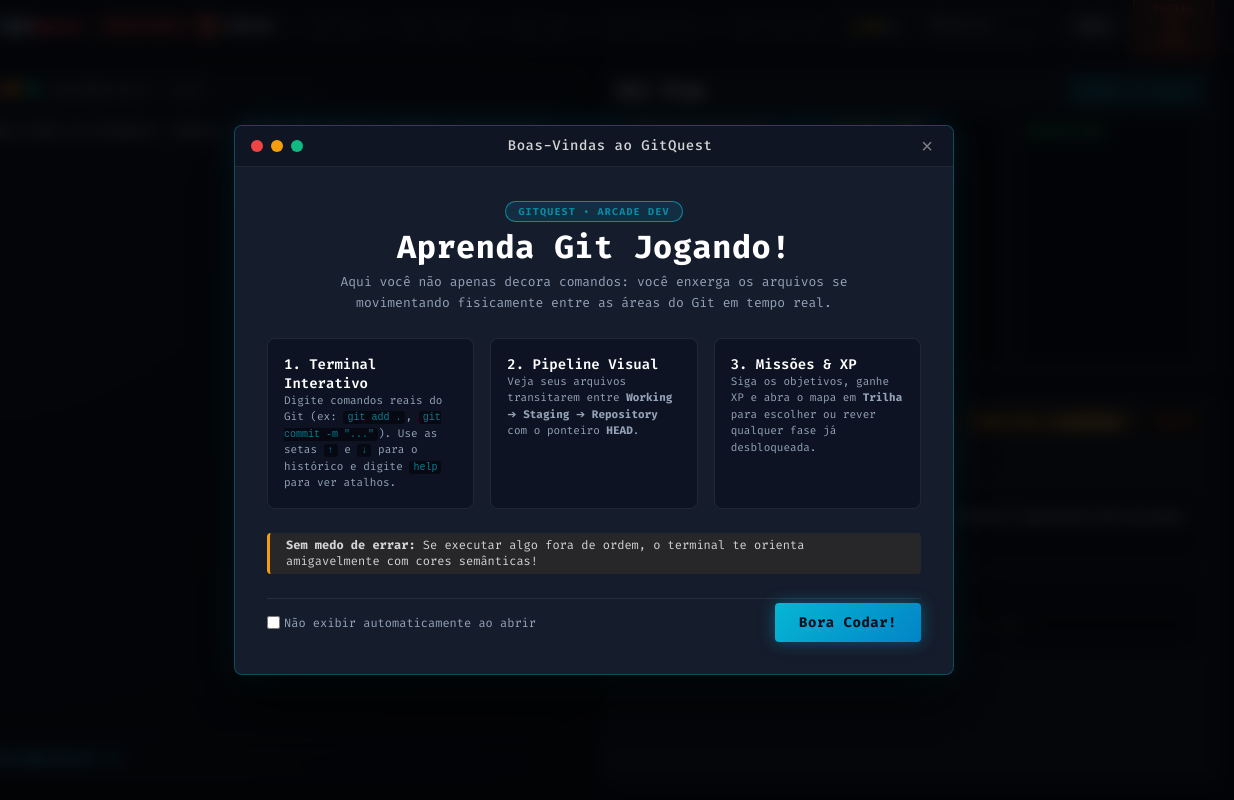
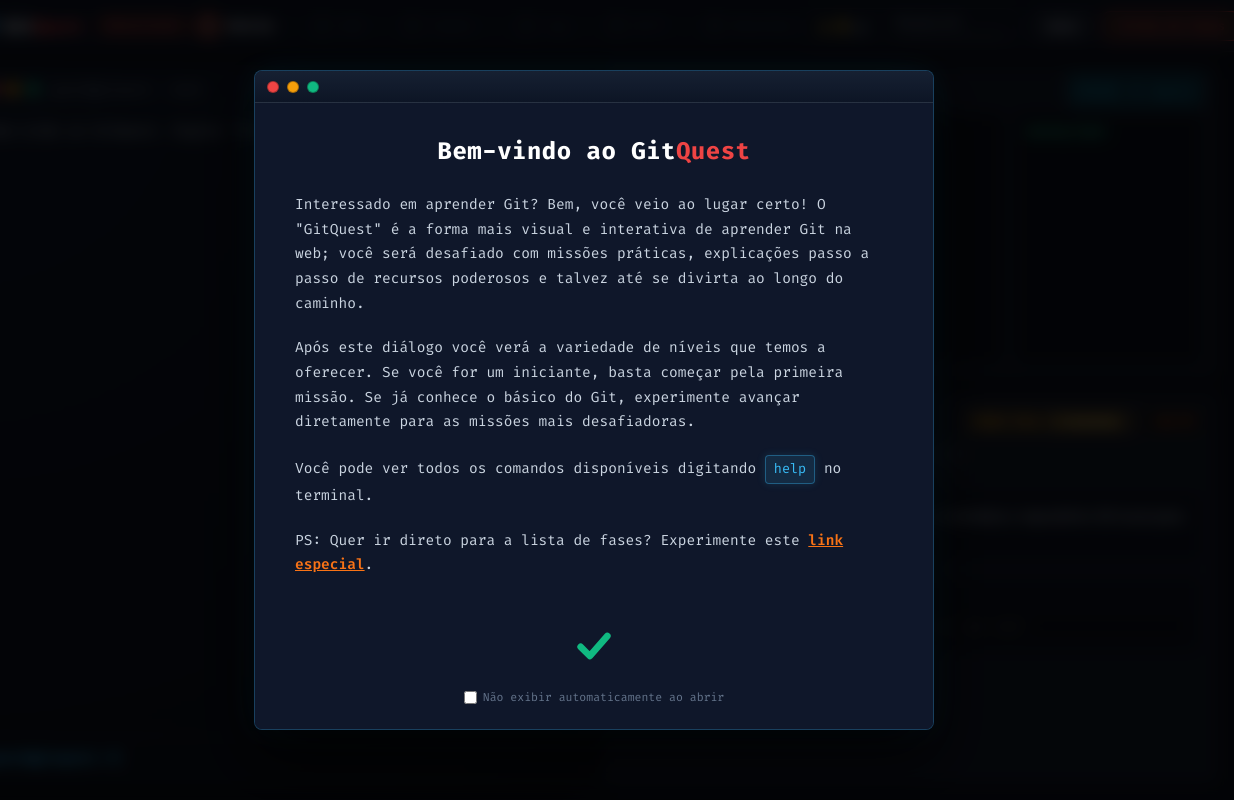
Before and after one commit to V1ni0menega/GitQuest, a plain HTML site: page index.html in a window 1280 px wide. Shown: the full height of the page, 46-1280 px from the left. Drawn offline with Linux system fonts and the light colour scheme.

Commit message:
style(ui): redesenha modal de boas-vindas e estabiliza layout da navbar

```diff
--- a/index.html
+++ b/index.html
@@ -53,9 +53,9 @@
             </button>
             <span class="step-connector"></span>
 
-            <button class="step-item locked" data-step-index="4" type="button" title="Fase 5: Múltiplos Arquivos" disabled>
+            <button class="step-item locked" data-step-index="4" type="button" title="Fase 5: Inspeção de Diferenças (git diff)" disabled>
                 <span class="step-circle">5</span>
-                <span class="step-label">Arquivos</span>
+                <span class="step-label">Diff</span>
             </button>
             <span class="step-connector"></span>
 
@@ -231,7 +231,7 @@
                         <button class="level-btn locked" data-mission-index="1" title="Fase 2: git status e git add ." disabled>2</button>
                         <button class="level-btn locked" data-mission-index="2" title="Fase 3: git commit -m ... " disabled>3</button>
                         <button class="level-btn locked" data-mission-index="3" title="Fase 4: git log" disabled>4</button>
-                        <button class="level-btn locked" data-mission-index="4" title="Fase 5: múltiplos arquivos" disabled>5</button>
+                        <button class="level-btn locked" data-mission-index="4" title="Fase 5: git diff e novos arquivos" disabled>5</button>
                         <button class="level-btn locked" data-mission-index="5" title="Fase 6: git branch e checkout" disabled>6</button>
                     </div>
                 </section>
@@ -252,7 +252,7 @@
         </div>
     </div>
 
-    <!-- Modal: Boas-Vindas ao GitQuest (Onboarding) -->
+    <!-- Modal: Boas-Vindas ao GitQuest (Onboarding - Estilo Clássico Learn Git Branching) -->
     <div id="welcome-modal" class="modal-overlay hidden" role="dialog" aria-modal="true" aria-labelledby="welcome-modal-title">
         <div class="modal-window welcome-window">
             <header class="modal-header">
@@ -261,46 +261,42 @@
                     <span class="modal-dot dot-yellow"></span>
                     <span class="modal-dot dot-green"></span>
                 </div>
-                <span id="welcome-modal-title" class="modal-title">Boas-Vindas ao GitQuest</span>
-                <button class="modal-close-btn" id="close-welcome-btn" aria-label="Fechar">&times;</button>
+                <span id="welcome-modal-title" class="modal-title sr-only">Bem-vindo ao GitQuest</span>
+                <button class="modal-close-btn sr-only" id="close-welcome-btn" aria-label="Fechar">&times;</button>
             </header>
 
             <div class="welcome-body">
-                <div class="welcome-hero">
-                    <span class="welcome-badge">GITQUEST • ARCADE DEV</span>
-                    <h2>Aprenda Git Jogando!</h2>
-                    <p>Aqui você não apenas decora comandos: você enxerga os arquivos se movimentando fisicamente entre as áreas do Git em tempo real.</p>
+                <h2 class="welcome-title">Bem-vindo ao <span class="logo-git">Git</span><span class="logo-quest">Quest</span></h2>
+
+                <p class="welcome-p">
+                    Interessado em aprender Git? Bem, você veio ao lugar certo! O "GitQuest" é a forma mais visual e interativa de aprender Git na web; você será desafiado com missões práticas, explicações passo a passo de recursos poderosos e talvez até se divirta ao longo do caminho.
+                </p>
+
+                <p class="welcome-p">
+                    Após este diálogo você verá a variedade de níveis que temos a oferecer. Se você for um iniciante, basta começar pela primeira missão. Se já conhece o básico do Git, experimente avançar diretamente para as missões mais desafiadoras.
+                </p>
+
+                <p class="welcome-p">
+                    Você pode ver todos os comandos disponíveis digitando <span class="code-pill">help</span> no terminal.
+                </p>
+
+                <p class="welcome-p">
+                    PS: Quer ir direto para a lista de fases? Experimente este <a href="#" id="welcome-trail-link" class="special-link">link especial</a>.
+                </p>
+
+                <div class="welcome-actions">
+                    <button class="welcome-check-btn" id="start-quest-btn" title="Iniciar GitQuest" aria-label="Iniciar GitQuest">
+                        <svg viewBox="0 0 24 24" class="welcome-check-icon" width="46" height="40" aria-hidden="true">
+                            <path d="M4 12.5L9.5 18L20 6" fill="none" stroke="currentColor" stroke-width="4" stroke-linecap="round" stroke-linejoin="round"/>
+                        </svg>
+                    </button>
                 </div>
 
-                <div class="welcome-grid">
-                    <div class="welcome-card card-terminal">
-                        <h4>1. Terminal Interativo</h4>
-                        <p>Digite comandos reais do Git (ex: <code>git add .</code>, <code>git commit -m "..."</code>). Use as setas <code>↑</code> e <code>↓</code> para o histórico e digite <code>help</code> para ver atalhos.</p>
-                    </div>
-
-                    <div class="welcome-card card-pipeline">
-                        <h4>2. Pipeline Visual</h4>
-                        <p>Veja seus arquivos transitarem entre <strong>Working</strong> ➔ <strong>Staging</strong> ➔ <strong>Repository</strong> com o ponteiro <strong>HEAD</strong>.</p>
-                    </div>
-
-                    <div class="welcome-card card-missions">
-                        <h4>3. Missões & XP</h4>
-                        <p>Siga os objetivos, ganhe XP e abra o mapa em <strong>Trilha</strong> para escolher ou rever qualquer fase já desbloqueada.</p>
-                    </div>
-                </div>
-
-                <div class="welcome-tips">
-                    <p><strong>Sem medo de errar:</strong> Se executar algo fora de ordem, o terminal te orienta amigavelmente com cores semânticas!</p>
-                </div>
-
-                <footer class="welcome-footer">
+                <div class="welcome-optout">
                     <label class="welcome-checkbox-label">
                         <input type="checkbox" id="welcome-dont-show"> Não exibir automaticamente ao abrir
                     </label>
-                    <button class="welcome-cta-btn" id="start-quest-btn">
-                        Bora Codar!
-                    </button>
-                </footer>
+                </div>
             </div>
         </div>
     </div>
--- a/style.css
+++ b/style.css
@@ -227,6 +227,7 @@ body {
     display: flex;
     align-items: center;
     gap: 10px;
+    flex-shrink: 0;
 }
 
 .nav-stat-pill {
@@ -363,6 +364,8 @@ body {
     display: inline-flex;
     align-items: center;
     justify-content: center;
+    white-space: nowrap;
+    flex-shrink: 0;
 }
 
 .nav-btn-guide {
@@ -691,15 +694,24 @@ body {
     box-shadow: 0 0 16px rgba(16, 185, 129, 0.7);
 }
 
+.prompt-input::placeholder {
+    color: #34d399;
+    opacity: 0.85;
+    font-size: 13px;
+    letter-spacing: 0.3px;
+    font-family: var(--font-terminal);
+}
+
 @keyframes pulse-green {
-
     0%,
     100% {
         box-shadow: 0 0 8px rgba(16, 185, 129, 0.4);
+        transform: scale(1);
     }
 
     50% {
-        box-shadow: 0 0 16px rgba(16, 185, 129, 0.75);
+        box-shadow: 0 0 20px rgba(16, 185, 129, 0.85);
+        transform: scale(1.04);
     }
 }
 
@@ -1684,165 +1696,190 @@ body {
 }
 
 /* ─────────────────────────────────────────────
-   MODAL DE BOAS-VINDAS & ONBOARDING
+   MODAL DE BOAS-VINDAS & ONBOARDING (ESTILO CLÁSSICO)
+   Fiel ao design clássico e limpo de ferramentas dev (Learn Git Branching)
    ───────────────────────────────────────────── */
 
+.sr-only {
+    position: absolute;
+    width: 1px;
+    height: 1px;
+    padding: 0;
+    margin: -1px;
+    overflow: hidden;
+    clip: rect(0, 0, 0, 0);
+    white-space: nowrap;
+    border: 0;
+}
+
 .welcome-window {
-    max-width: 720px;
-    border: 1px solid rgba(6, 182, 212, 0.3);
-    box-shadow: 0 25px 60px rgba(0, 0, 0, 0.8), 0 0 35px rgba(6, 182, 212, 0.15);
+    max-width: 680px;
+    background: #0f172a;
+    border: 1px solid rgba(56, 189, 248, 0.25);
+    border-radius: 8px;
+    box-shadow: 0 25px 60px rgba(0, 0, 0, 0.8), 0 0 35px rgba(56, 189, 248, 0.08);
+    overflow: hidden;
+}
+
+.welcome-window .modal-header {
+    background: linear-gradient(to bottom, #162032, #0d1525);
+    border-bottom: 1px solid rgba(255, 255, 255, 0.08);
+    padding: 8px 12px;
+    min-height: 32px;
+    display: flex;
+    align-items: center;
+    justify-content: flex-start;
+}
+
+.welcome-window .modal-window-controls {
+    display: flex;
+    align-items: center;
+    gap: 8px;
+}
+
+.welcome-window .modal-dot {
+    width: 12px;
+    height: 12px;
+    border-radius: 50%;
+    cursor: pointer;
+    box-sizing: border-box;
+}
+
+.welcome-window .modal-dot.dot-red {
+    background-color: #ef4444;
+    border: 1px solid rgba(0, 0, 0, 0.3);
+}
+
+.welcome-window .modal-dot.dot-yellow {
+    background-color: #f59e0b;
+    border: 1px solid rgba(0, 0, 0, 0.3);
+}
+
+.welcome-window .modal-dot.dot-green {
+    background-color: #10b981;
+    border: 1px solid rgba(0, 0, 0, 0.3);
 }
 
 .welcome-body {
-    padding: var(--spacing-xl);
+    padding: 32px 40px 24px 40px;
+    background: #0f172a;
+    font-family: var(--font-terminal);
+    color: #cbd5e1;
     display: flex;
     flex-direction: column;
-    gap: var(--spacing-lg);
-}
-
-.welcome-hero {
+}
+
+.welcome-title {
+    font-family: var(--font-terminal);
+    font-size: 24px;
+    font-weight: 700;
+    color: #ffffff;
     text-align: center;
-}
-
-.welcome-badge {
+    margin: 0 0 26px 0;
+    letter-spacing: 0.5px;
+}
+
+.welcome-title .logo-git {
+    color: #ffffff;
+}
+
+.welcome-title .logo-quest {
+    color: #ef4444;
+}
+
+.welcome-p {
+    font-family: var(--font-terminal);
+    font-size: 14.5px;
+    line-height: 1.7;
+    color: #cbd5e1;
+    margin: 0 0 20px 0;
+    text-align: left;
+}
+
+.code-pill {
+    background-color: rgba(56, 189, 248, 0.12);
+    color: #38bdf8;
+    border: 1px solid rgba(56, 189, 248, 0.35);
+    padding: 2px 8px;
+    border-radius: 4px;
+    font-family: var(--font-terminal);
+    font-size: 13.5px;
+    box-shadow: 0 0 8px rgba(56, 189, 248, 0.15);
     display: inline-block;
-    background: rgba(6, 182, 212, 0.12);
-    border: 1px solid var(--accent-terminal);
-    color: var(--accent-terminal);
-    font-size: 10px;
-    font-weight: 700;
-    padding: 3px 12px;
-    border-radius: 20px;
-    letter-spacing: 1.2px;
-    margin-bottom: var(--spacing-sm);
-}
-
-.welcome-hero h2 {
-    font-size: var(--font-size-2xl);
-    color: #ffffff;
-    margin-bottom: var(--spacing-sm);
-    letter-spacing: 0.5px;
-}
-
-.welcome-hero p {
-    font-size: 13px;
+}
+
+.special-link {
+    color: #f97316;
+    text-decoration: underline;
+    cursor: pointer;
+    font-weight: 600;
+    transition: color 0.15s ease;
+}
+
+.special-link:hover {
+    color: #fb923c;
+}
+
+.welcome-actions {
+    display: flex;
+    justify-content: center;
+    align-items: center;
+    margin-top: 22px;
+}
+
+.welcome-check-btn {
+    background: transparent;
+    border: none;
+    padding: 6px;
+    cursor: pointer;
+    outline: none;
+    display: inline-flex;
+    align-items: center;
+    justify-content: center;
+    transition: transform 0.15s ease, filter 0.15s ease;
+}
+
+.welcome-check-btn:hover {
+    transform: scale(1.15);
+    filter: drop-shadow(0 0 10px rgba(16, 185, 129, 0.6));
+}
+
+.welcome-check-btn:active {
+    transform: scale(0.95);
+}
+
+.welcome-check-icon {
+    width: 48px;
+    height: 40px;
+    color: #10b981;
+}
+
+.welcome-optout {
+    display: flex;
+    justify-content: center;
+    align-items: center;
+    margin-top: 18px;
+}
+
+.welcome-checkbox-label {
+    font-family: var(--font-terminal);
+    font-size: 11.5px;
+    color: #64748b;
+    cursor: pointer;
+    display: inline-flex;
+    align-items: center;
+    gap: 6px;
+    user-select: none;
+    transition: color 0.15s ease;
+}
+
+.welcome-checkbox-label:hover {
     color: #94a3b8;
-    line-height: 1.6;
-    max-width: 600px;
-    margin: 0 auto;
-}
-
-.welcome-grid {
-    display: grid;
-    grid-template-columns: repeat(3, 1fr);
-    gap: var(--spacing-md);
-}
-
-.welcome-card {
-    background: #0d1322;
-    border: 1px solid rgba(255, 255, 255, 0.08);
-    border-radius: var(--border-radius-md);
-    padding: var(--spacing-md);
-    display: flex;
-    flex-direction: column;
-    transition: transform 0.25s ease, border-color 0.25s ease, box-shadow 0.25s ease;
-}
-
-.welcome-card:hover {
-    transform: translateY(-3px);
-    border-color: rgba(6, 182, 212, 0.5);
-    box-shadow: 0 8px 24px rgba(0, 0, 0, 0.5), 0 0 12px rgba(6, 182, 212, 0.2);
-}
-
-.welcome-card-icon {
-    font-size: 26px;
-    margin-bottom: var(--spacing-sm);
-}
-
-.welcome-card h4 {
-    font-size: var(--font-size-sm);
-    color: #ffffff;
-    margin-bottom: var(--spacing-xs);
-    font-weight: 600;
-}
-
-.welcome-card p {
-    font-size: 11px;
-    color: #94a3b8;
-    line-height: 1.5;
-}
-
-.welcome-card code {
-    background: rgba(0, 0, 0, 0.5);
-    color: var(--accent-terminal);
-    padding: 1px 4px;
-    border-radius: 3px;
-    font-size: 10px;
-}
-
-.welcome-tips {
-    background: rgba(245, 158, 11, 0.08);
-    border-left: 3px solid #f59e0b;
-    border-radius: var(--border-radius-sm);
-    padding: var(--spacing-sm) var(--spacing-md);
-    display: flex;
-    align-items: center;
-    gap: var(--spacing-md);
-    font-size: 12px;
-    color: var(--text-primary);
-}
-
-.welcome-tips .tip-icon {
-    font-size: 20px;
-    flex-shrink: 0;
-}
-
-.welcome-tips p {
-    line-height: 1.4;
-}
-
-.welcome-footer {
-    display: flex;
-    justify-content: space-between;
-    align-items: center;
-    padding-top: var(--spacing-sm);
-    border-top: 1px solid rgba(255, 255, 255, 0.08);
-}
-
-.welcome-checkbox-label {
-    display: flex;
-    align-items: center;
-    gap: var(--spacing-sm);
-    font-size: 12px;
-    color: #94a3b8;
+}
+
+.welcome-checkbox-label input[type="checkbox"] {
+    accent-color: #10b981;
     cursor: pointer;
-    user-select: none;
-}
-
-.welcome-checkbox-label input[type="checkbox"] {
-    accent-color: var(--accent-terminal);
-    cursor: pointer;
-}
-
-.welcome-cta-btn {
-    background: linear-gradient(135deg, #06b6d4, #0284c7);
-    border: none;
-    color: #0b0f19;
-    font-family: var(--font-terminal);
-    font-size: var(--font-size-sm);
-    font-weight: 700;
-    padding: 10px 24px;
-    border-radius: var(--border-radius-sm);
-    cursor: pointer;
-    letter-spacing: 0.5px;
-    box-shadow: 0 0 16px rgba(6, 182, 212, 0.4);
-    transition: transform 0.2s ease, box-shadow 0.2s ease, filter 0.2s ease;
-}
-
-.welcome-cta-btn:hover {
-    transform: translateY(-2px);
-    box-shadow: 0 0 26px rgba(6, 182, 212, 0.7);
-    filter: brightness(1.1);
 }
 
 /* Modal de Vitória da Trilha (GEG-18) */
```
Also changed, not shown: js/welcome-modal.js (+15 -2 lines).
